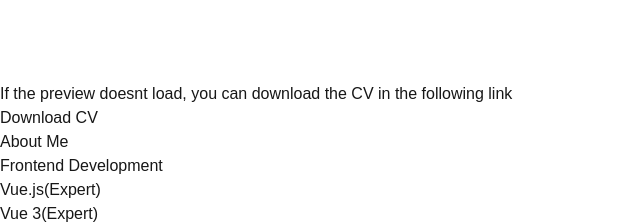
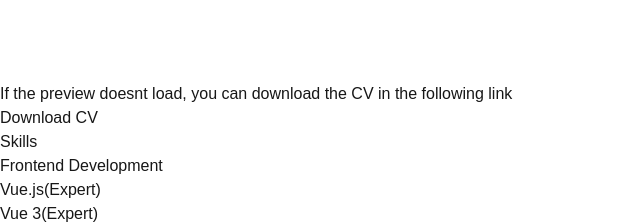
Before and after one commit to Tadeu17/portfolio, a Next.js app: page / in a window 1280 px wide. Shown: the part 3880-4104 px from the top of the page, without its empty margins (0-640 px from the left). Built offline with nearby package versions, Linux system fonts and the light colour scheme.

Commit message:
removed unnecessary min-h and fixed typo

```diff
--- a/src/components/sections/About.tsx
+++ b/src/components/sections/About.tsx
@@ -38,7 +38,7 @@ const About = () => {
   };
 
   return (
-    <section id="about" className="container min-h-screen px-6 py-20 flex flex-col md:flex-row">
+    <section id="about" className="container px-6 py-20 flex flex-col md:flex-row">
       <div className="md:w-1/3 flex justify-center mb-8 md:mb-0">
         <Image
           src="/tadeu.webp"
--- a/src/components/sections/Skills.tsx
+++ b/src/components/sections/Skills.tsx
@@ -25,8 +25,8 @@ const Skills: React.FC = () => {
   };
 
   return (
-    <section id="skills" className="container min-h-screen px-6 py-20">
-      <SectionTitle title="About Me" />
+    <section id="skills" className="container px-6 py-20">
+      <SectionTitle title="Skills" />
 
       <div className="grid grid-cols-1 md:grid-cols-2 lg:grid-cols-3 gap-8 px-4">
         {skillsData.map((cathegory) => {
```
